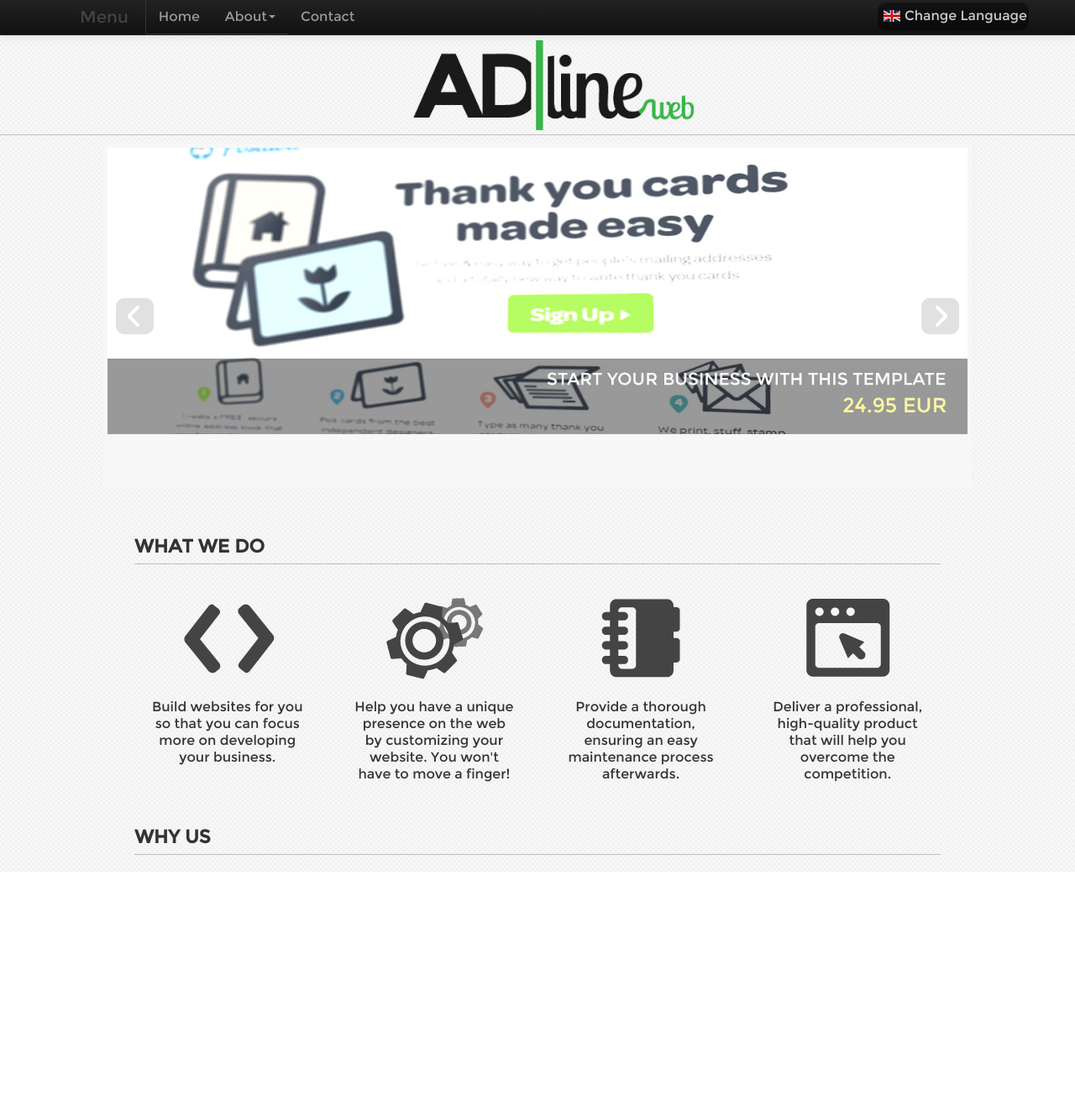
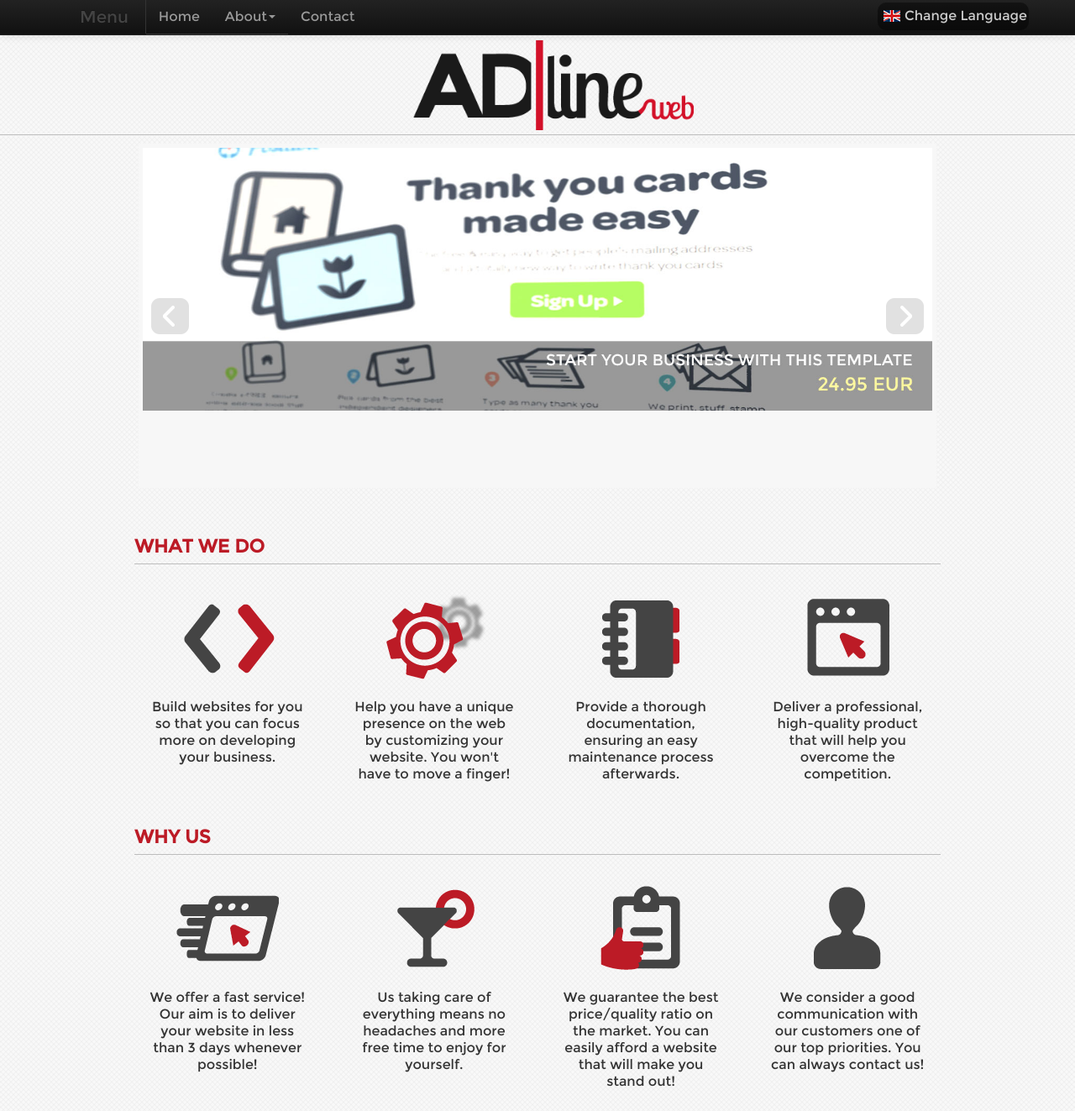
Before and after one commit to AdLine-Dragos/AdLine.Web, a PHP site: page / in a window 1280 px wide. Shown: the whole page at 84% size. Before the commit the page ends 1038 px from the top, so only its background shows below. Run offline with PHP 8.4, Linux system fonts and the light colour scheme; style sheets or scripts are compiled from the project's sources; some libraries are stand-ins or nearby versions.

Commit message:
Finished Advantages!

```diff
--- a/css/styles.less
+++ b/css/styles.less
@@ -82,6 +82,12 @@ margin-bottom:20px;
 .bg_white {
 	background-color:#fff;
 }
+.lightBlue {
+	color:#49CEC8;
+	}
+.red {
+	color:#BC1B26;
+	}
 
 /* END GENERAL */
 
@@ -154,6 +160,7 @@ header {
 	.center;
 	margin-top:10px;
 	margin-bottom: 30px;
+	max-width:940px;
 }
 .slider_caption {
 	width:100%;
@@ -177,14 +184,14 @@ header {
 }
 
 
-#wwd img {
+.shortInfo img {
 	margin-bottom:20px;
 	}
-#wwd .span3 {
+.shortInfo .span3 {
 	padding: 15px;
 
 }
-#wwd .span3:hover {
+.shortInfo .span3:hover {
 	border-radius: 5px;
 	background-color: #DADADA;
 	}
--- a/header.html
+++ b/header.html
@@ -24,7 +24,7 @@
 
  <header class="row-fluid">
     <div class="span10 offset2">
-      <div class="span4 offset3" id="logo"> <img src="img/logowebgreen.png" alt="Adline.Web Logo"> </div>
+      <div class="span4 offset3" id="logo"> <img src="img/logowebred.png" alt="Adline.Web Logo"> </div>
     </div>
   </header>
   <div class="row-fluid full-width-separator"></div>
--- a/index.php
+++ b/index.php
@@ -31,14 +31,15 @@
 </div>
 <!--LayerSlider end-->
 
+<!-- Short INFO - WHAT WE DO -->
 <div class="container-fluid">
 	<div class="row-fluid spacing">
 		<div class="span12">
-			<h4>WHAT WE DO</h4>
+			<h4 class="red">WHAT WE DO</h4>
 			<div class="full-width-separator"></div>
 		</div>
 	</div>
-	<div class="row-fluid" id="wwd">
+	<div class="row-fluid shortInfo">
 		<div class="span3 pagination-centered">
 		<img src="assets/what_we_do.png">
 		<p>Build websites for you so that you can focus more on developing your business.</p>
@@ -56,10 +57,30 @@
 		<p>Deliver a professional, high-quality product that will help you overcome the competition.</p>
 		</div>
 	</div>
+
+<!-- Short INFO - WHY US -->
 	<div class="row-fluid spacing">
 		<div class="span12">
-			<h4>WHY US</h4>
+			<h4 class="red">WHY US</h4>
 			<div class="full-width-separator"></div>
+		</div>
+	</div>
+	<div class="row-fluid shortInfo">
+		<div class="span3 pagination-centered">
+		<img src="assets/fast_service.png">
+		<p>We offer a fast service! Our aim is to deliver your website in less than 3 days whenever possible!</p>
+		</div>
+		<div class="span3  pagination-centered">
+		<img src="assets/no_headaches.png">
+		<p>Us taking care of everything means no headaches and more free time to enjoy for yourself.</p>
+		</div>
+		<div class="span3 pagination-centered">
+		<img src="assets/price-quality.png">
+		<p>We guarantee the best price/quality ratio on the market. You can easily afford a website that will make you stand out!</p>
+		</div>
+		<div class="span3 pagination-centered">
+		<img src="assets/communication.png">
+		<p>We consider a good communication with our customers one of our top priorities. You can always contact us!</p>
 		</div>
 	</div>
 </div>
```
Also changed, not shown: assets/communication.png (added), assets/customize.png, assets/documentation2.png, assets/fast_service.png (added), assets/no_headaches.png (added), assets/price-quality.png (added), assets/prof_service.png, assets/what_we_do.png.
